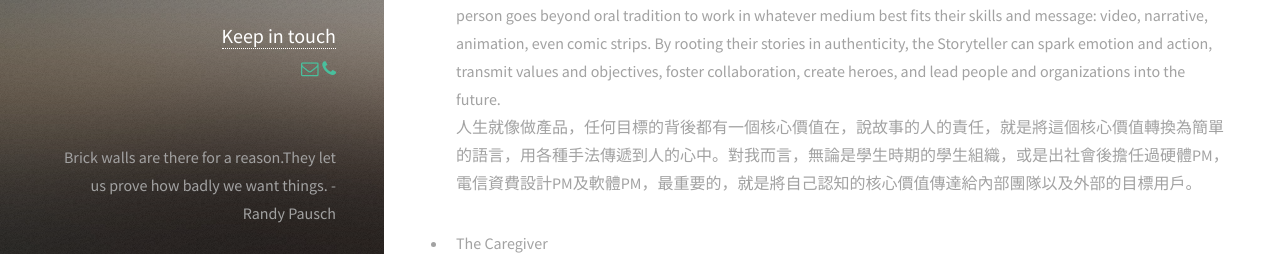
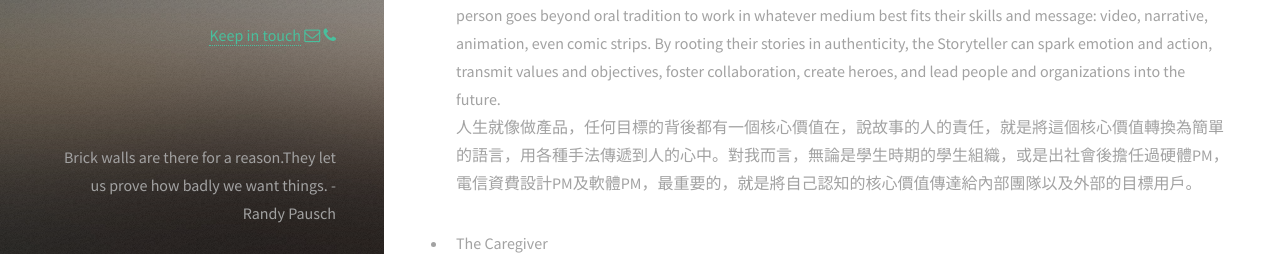
Before and after one commit to VeronicaFang/Interactive-Resume, a plain HTML site: page index.html in a window 1280 px wide. Shown: the part 283-537 px from the top of the page. Drawn offline with Linux system fonts and the light colour scheme.

Commit message:
updated contact

```diff
--- a/index.html
+++ b/index.html
@@ -41,11 +41,12 @@
       </h1>
         <p>
             Product Management/Digital Marketing
-            <br/>
         </p>
-        <h3><a href="#footer">Keep in touch</a></h3>
-        <p><a href="mailto:heartfish0309@gmail.com" class="icon fa-envelope-o"><span class="label">Email</span></a>
+        <p>
+            <a href="#footer">Keep in touch</a>
+            <a href="mailto:heartfish0309@gmail.com" class="icon fa-envelope-o"><span class="label">Email</span></a>
             <a href="callto:0905004680" class="icon fa-phone"><span class="phone"></span></a></p>
+
 
     </header>
 
@@ -204,6 +205,7 @@
                     </ul>
                     <a href="#top"><img src="./images/Veronica_Fang_Logo.png" alt="Veronica"></a>
                 </section>
+
             </div>
         </footer>
 
```
